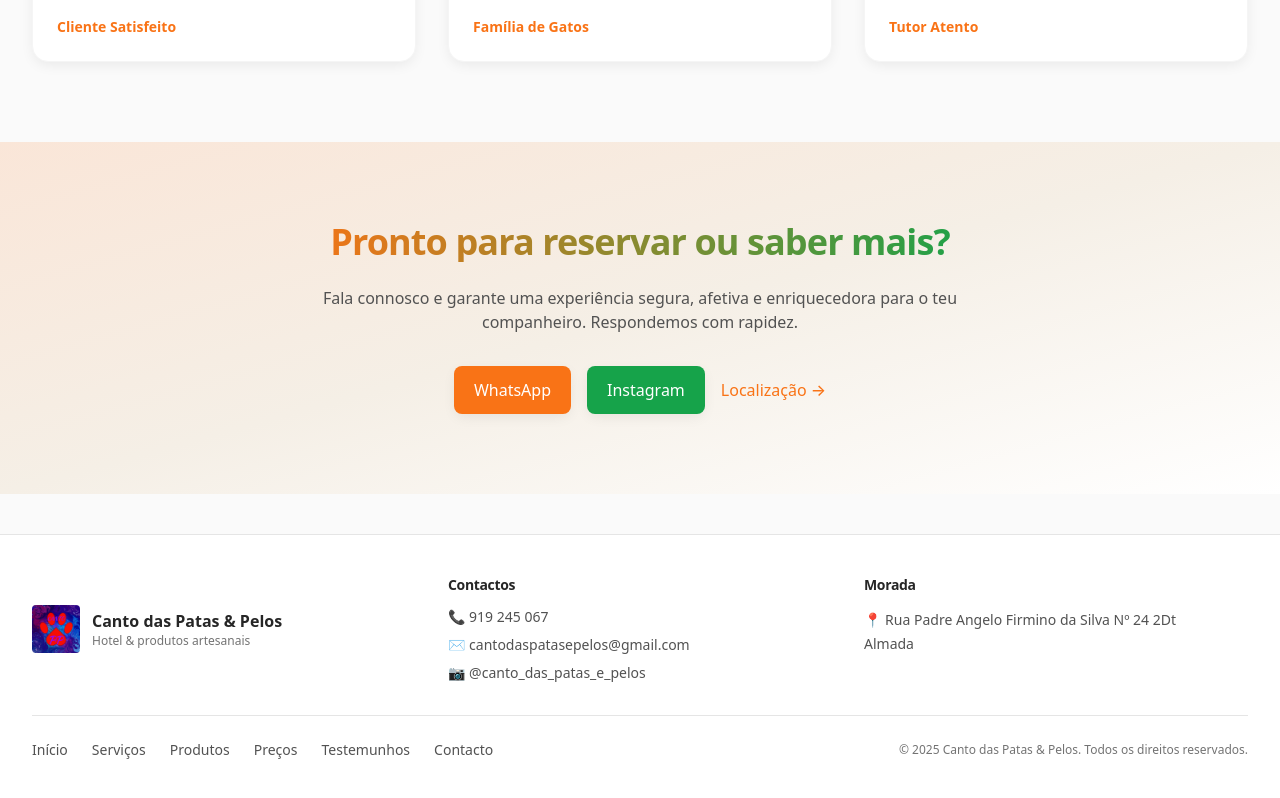
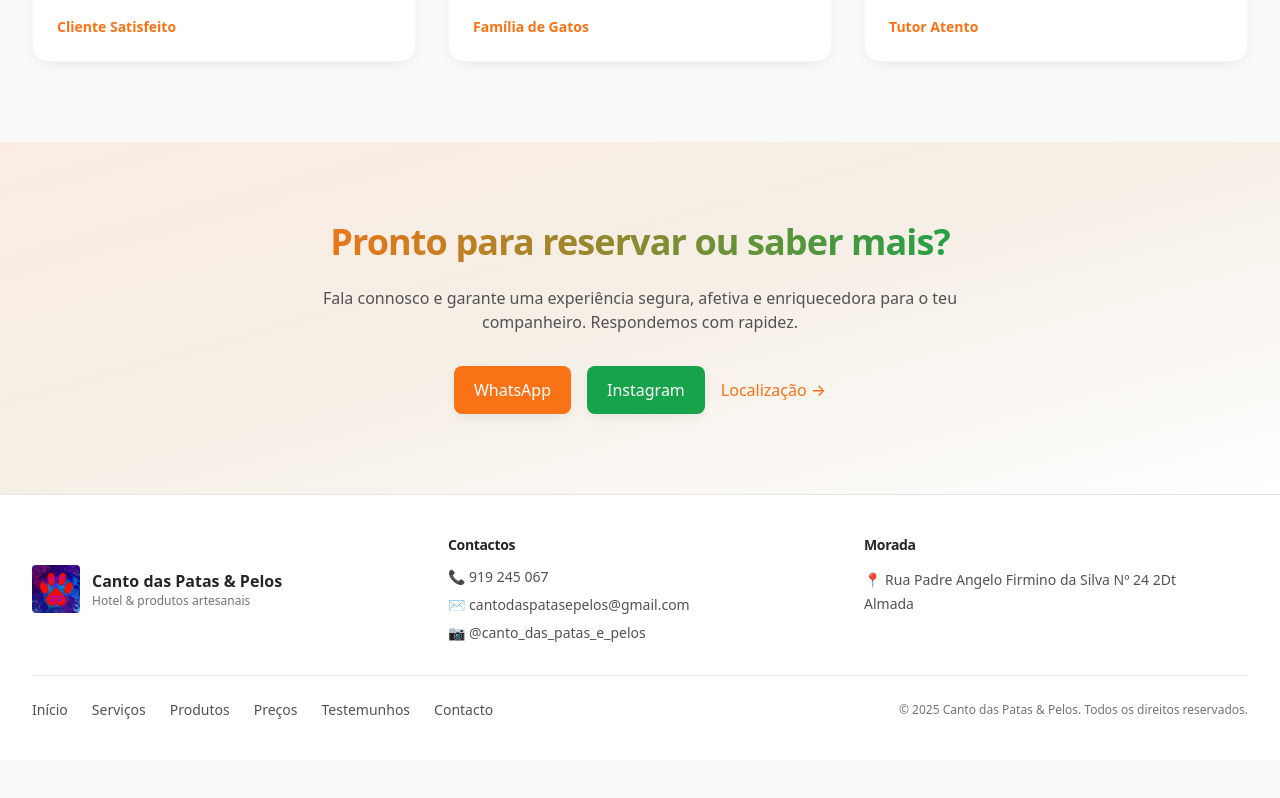
Before and after one commit to Drete457/4-patas, a React (Vite) app: page / in a window 1280 px wide. Shown: the part 7422-8220 px from the top of the page. After the commit the page ends 8182 px from the top, so only its background shows below. Built offline with nearby package versions, Linux system fonts and the light colour scheme.

Commit message:
fix: adjust background gradient and text color in ContactCTA; remove margin-top in Footer

```diff
--- a/src/components/ContactCTA.tsx
+++ b/src/components/ContactCTA.tsx
@@ -1,9 +1,9 @@
 export default function ContactCTA() {
   return (
-    <section id="contacto" className="section bg-gradient-to-br from-brand-primary/15 via-sand to-white">
+    <section id="contacto" className="section bg-gradient-to-br from-brand-primary/10 via-sand to-white dark:from-neutral-900 dark:via-neutral-900 dark:to-neutral-950">
       <div className="container-section text-center max-w-3xl mx-auto">
         <h2 className="text-3xl sm:text-4xl font-bold mb-6 title-gradient">Pronto para reservar ou saber mais?</h2>
-        <p className="text-neutral-600 mb-8">Fala connosco e garante uma experiência segura, afetiva e enriquecedora para o teu companheiro. Respondemos com rapidez.</p>
+        <p className="text-neutral-600 dark:text-neutral-300 mb-8">Fala connosco e garante uma experiência segura, afetiva e enriquecedora para o teu companheiro. Respondemos com rapidez.</p>
         <div className="flex flex-wrap justify-center gap-4">
           <a className="btn-primary" href="https://wa.me/351919245067?text=Ol%C3%A1%20quero%20saber%20mais%20sobre%20os%20teus%20servi%C3%A7os." target="_blank" rel="noopener noreferrer">WhatsApp</a>
           <a className="btn-primary bg-brand-accent hover:bg-green-600" href="https://www.instagram.com/canto_das_patas_e_pelos" target="_blank" rel="noopener noreferrer">Instagram</a>
--- a/src/components/Footer.tsx
+++ b/src/components/Footer.tsx
@@ -2,7 +2,7 @@ import logo from '../../imagens/logo.jpg';
 
 export default function Footer() {
   return (
-  <footer className="mt-10 border-t border-neutral-200 dark:border-neutral-700 bg-white dark:bg-neutral-900">
+  <footer className="border-t border-neutral-200 dark:border-neutral-700 bg-white dark:bg-neutral-900">
       <div className="container-section py-10">
         <div className="grid md:grid-cols-3 gap-8 mb-8">
           <div className="flex items-center gap-3">
```
